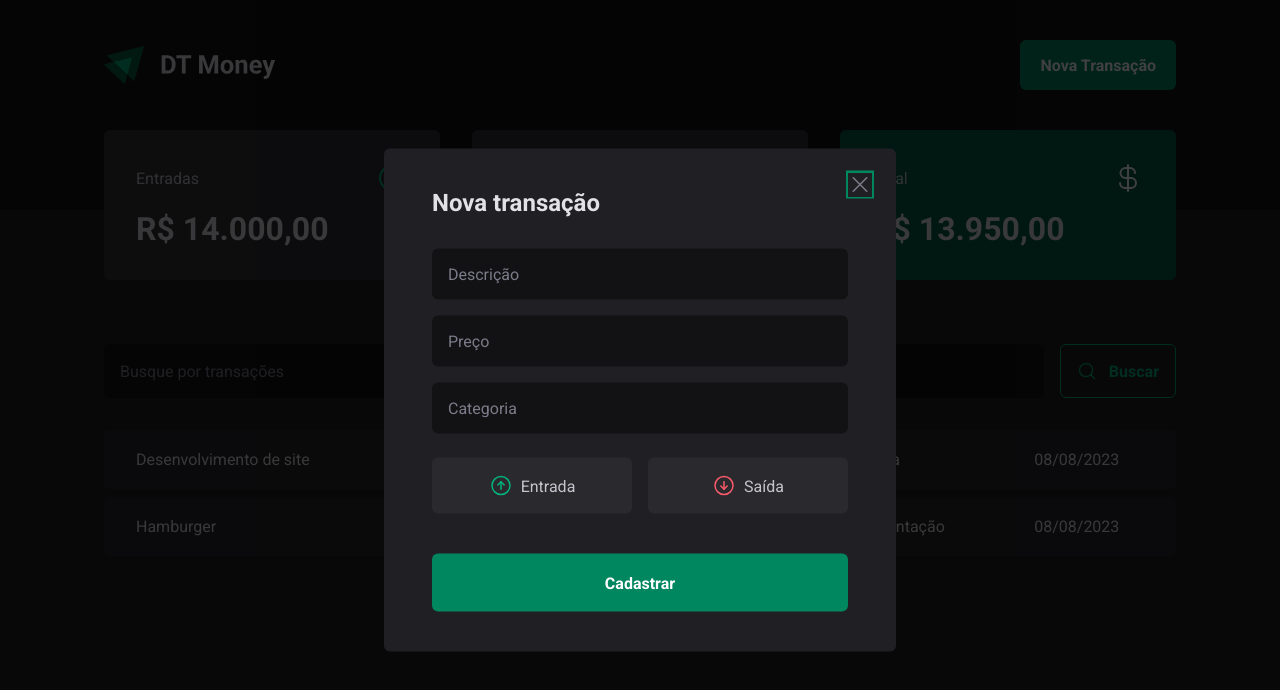
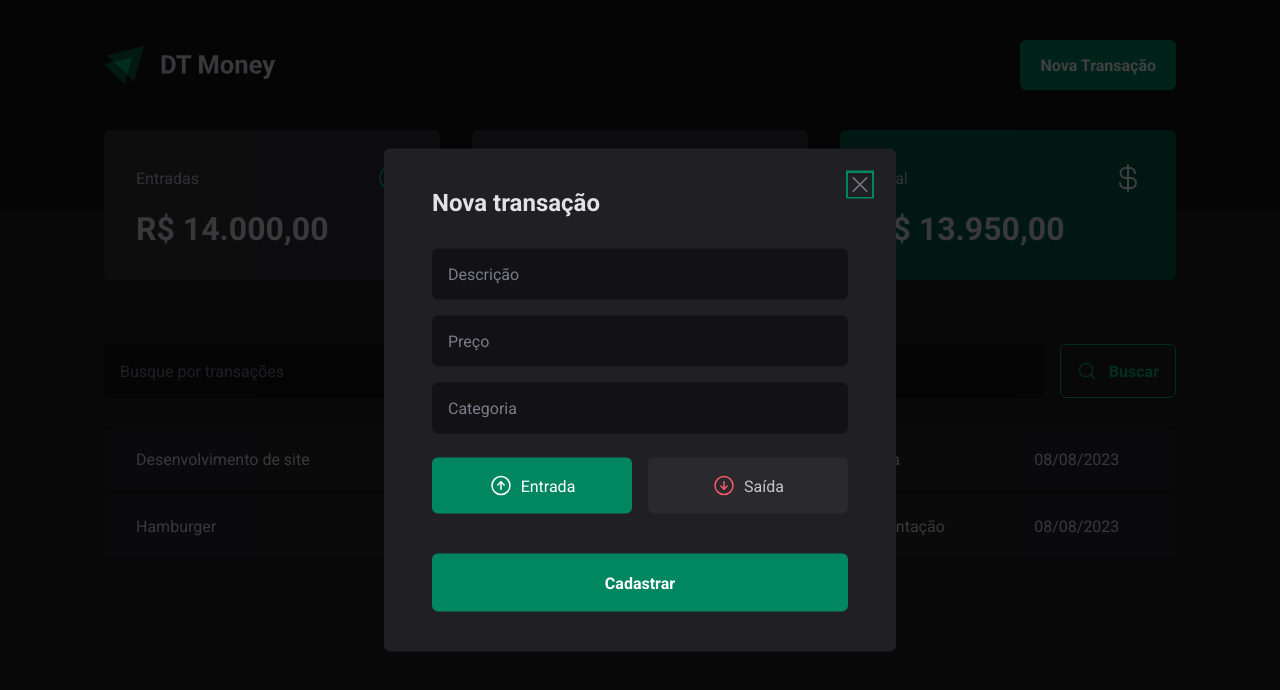
Before and after one commit to rafa7w/reactjs-dt-money, a React (Vite) app: page / in a window 1280 px wide. Both pictures are taken after a click on the button "Nova Transação". Shown: the top 690 px of the page. Built offline with nearby package versions, Linux system fonts and the light colour scheme; data requests are answered from the project's data file.

Commit message:
controlled form field

```diff
--- a/src/components/NewTransactionModal/index.tsx
+++ b/src/components/NewTransactionModal/index.tsx
@@ -3,7 +3,7 @@
 import { ArrowCircleDown, ArrowCircleUp, X } from 'phosphor-react';
 import * as z from 'zod';
 import { zodResolver } from '@hookform/resolvers/zod';
-import { useForm } from 'react-hook-form';
+import { Controller, useForm } from 'react-hook-form';
 
 const newTransactionFormSchema = z.object({
   description: z.string(),
@@ -16,11 +16,15 @@
 
 export function NewTransactionModal() {
   const {
+    control,
     register,
     handleSubmit,
     formState: { isSubmitting }
   } = useForm<NewTransactionFormInputs>({
-    resolver: zodResolver(newTransactionFormSchema)
+    resolver: zodResolver(newTransactionFormSchema),
+    defaultValues: {
+      type: 'income'
+    }
   })
 
   async function handleCreateNewTransaction(data: NewTransactionFormInputs) {
@@ -60,7 +64,14 @@
             {...register('category')}
           />
 
-          <TransactionType>
+          <Controller
+            control={control}
+            name="type"
+            render={({field}) => {
+              // console.log(props)
+
+              return (
+                <TransactionType onValueChange={field.onChange} value={field.value}>
                   <TransactionTypeButton variant='income' value='income'>
                     <ArrowCircleUp size={24}/>
                     Entrada
@@ -70,8 +81,10 @@
                     <ArrowCircleDown size={24}/>
                     Saída
                   </TransactionTypeButton>
-
                 </TransactionType>
+              )
+            }}
+          />
 
           <button type="submit" disabled={isSubmitting}>
             Cadastrar
```
Lines whose indentation alone changed are shown as unchanged.
